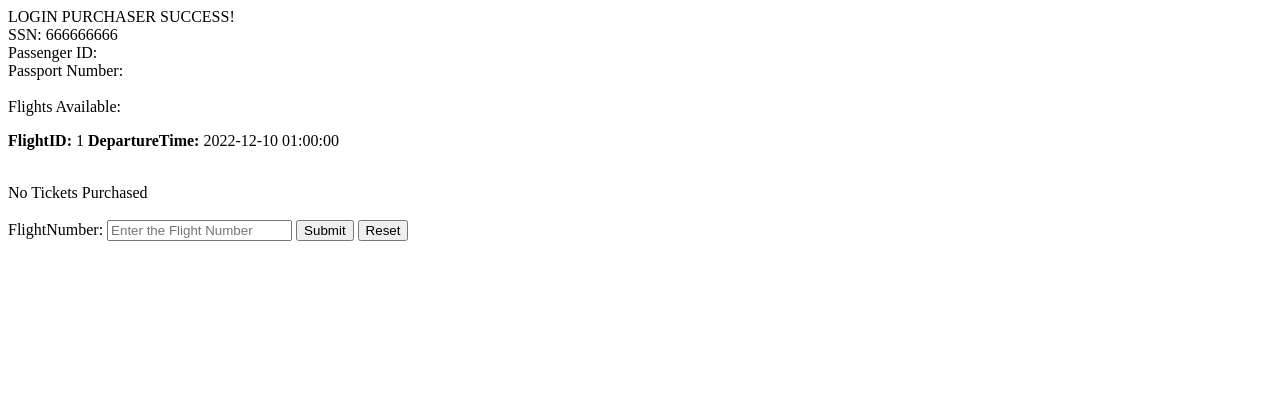
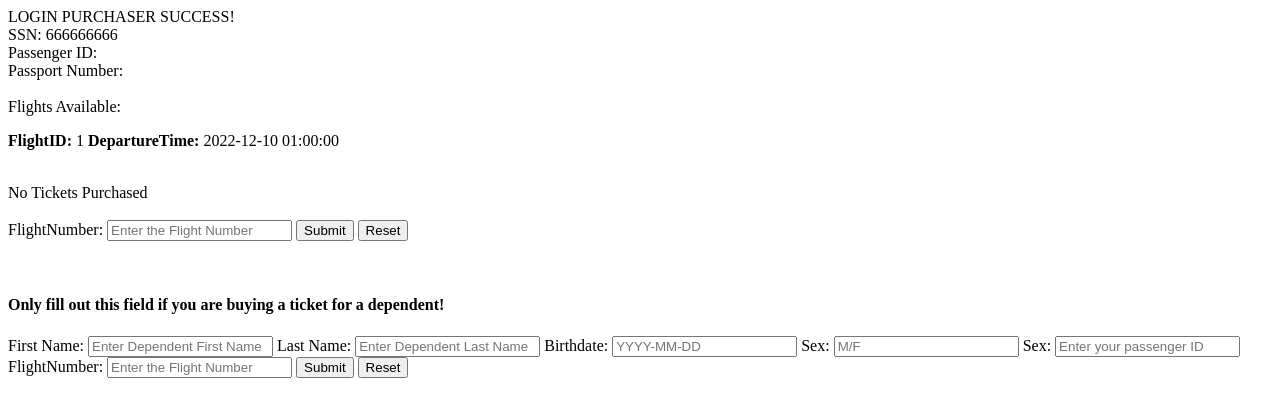
Before and after one commit to Khaled-Amer/CPSC471_Final_Project, a PHP site: page /purchaser.php in a window 1280 px wide. Shown: the top 417 px of the page. Run offline with PHP 8.4, Linux system fonts and the light colour scheme; a user stored in the database is signed in; data comes from the database, SQL or seed files in the repository; data that the repository does not hold is empty.

Commit message:
added dependent form - incomplete

```diff
--- a/purchaser.php
+++ b/purchaser.php
@@ -168,6 +168,33 @@ echo "<br>";
                 </form>
 
             </div>
+            <br>
+            <div class="flight-chooser-for-dependents">
+                <h4>Only fill out this field if you are buying a ticket for a dependent!</h4>
+                <form class="login-form" method="POST">
+                    <label for="Fname" class="form-label">First Name:</label>
+                    <input type="text" id="Fname" name="Fname" placeholder="Enter Dependent First Name">
+
+                    <label for="Lname" class="form-label">Last Name:</label>
+                    <input type="text" id="Lname" name="Lname" placeholder="Enter Dependent Last Name">
+
+                    <label for="Bdate" class="form-label">Birthdate:</label>
+                    <input type="text" id="Bdate" name="Bdate" placeholder="YYYY-MM-DD">
+
+                    <label for="Sex" class="form-label">Sex:</label>
+                    <input type="text" id="Sex" name="Sex" placeholder="M/F">
+
+                    <label for="passengerID" class="form-label">Sex:</label>
+                    <input type="text" id="passengerID" name="passengerID" placeholder="Enter your passenger ID">
+
+                    <label for="FlightNumber" class="form-label">FlightNumber:</label>
+                    <input type="text" id="FlightNumber" name="FlightNumber" placeholder="Enter the Flight Number">
+
+                    <input type="submit" value="Submit" class="form-button">
+                    <input type="reset" value="Reset" class="form-button">
+                </form>
+
+            </div>
         <?php endif ?>
 
 
```
